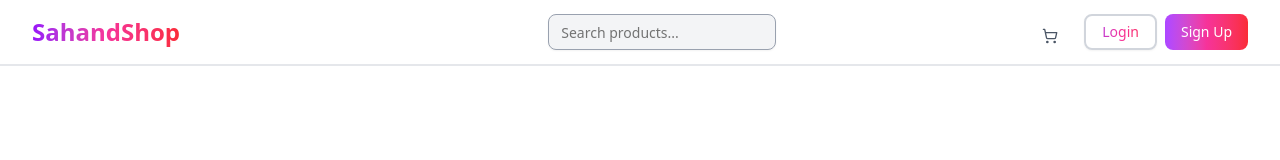
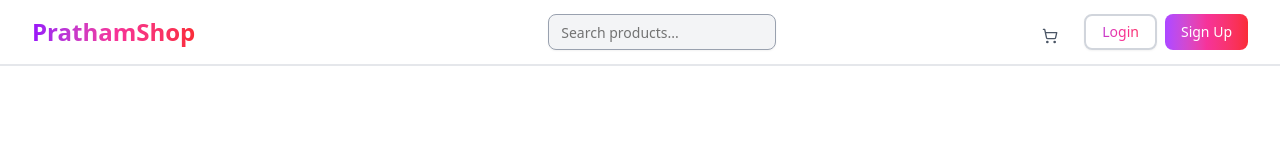
Before and after one commit to prathamkchandra/e-commerce-next, a Next.js app: page /cart in a window 1280 px wide. Shown: the top 160 px of the page. Built offline with nearby package versions, Linux system fonts and the light colour scheme.

Commit message:
fxed major errors

```diff
--- a/components/Navbar.tsx
+++ b/components/Navbar.tsx
@@ -88,7 +88,7 @@ export default function Navbar() {
           <div className='flex items-center'>
             <Link href='/' className='flex-shrink-0'>
               <span className='text-2xl font-bold bg-gradient-to-r from-purple-600 via-pink-500 to-red-500 bg-clip-text text-transparent'>
-                SahandShop
+                PrathamShop
               </span>
             </Link>
           </div>
```
